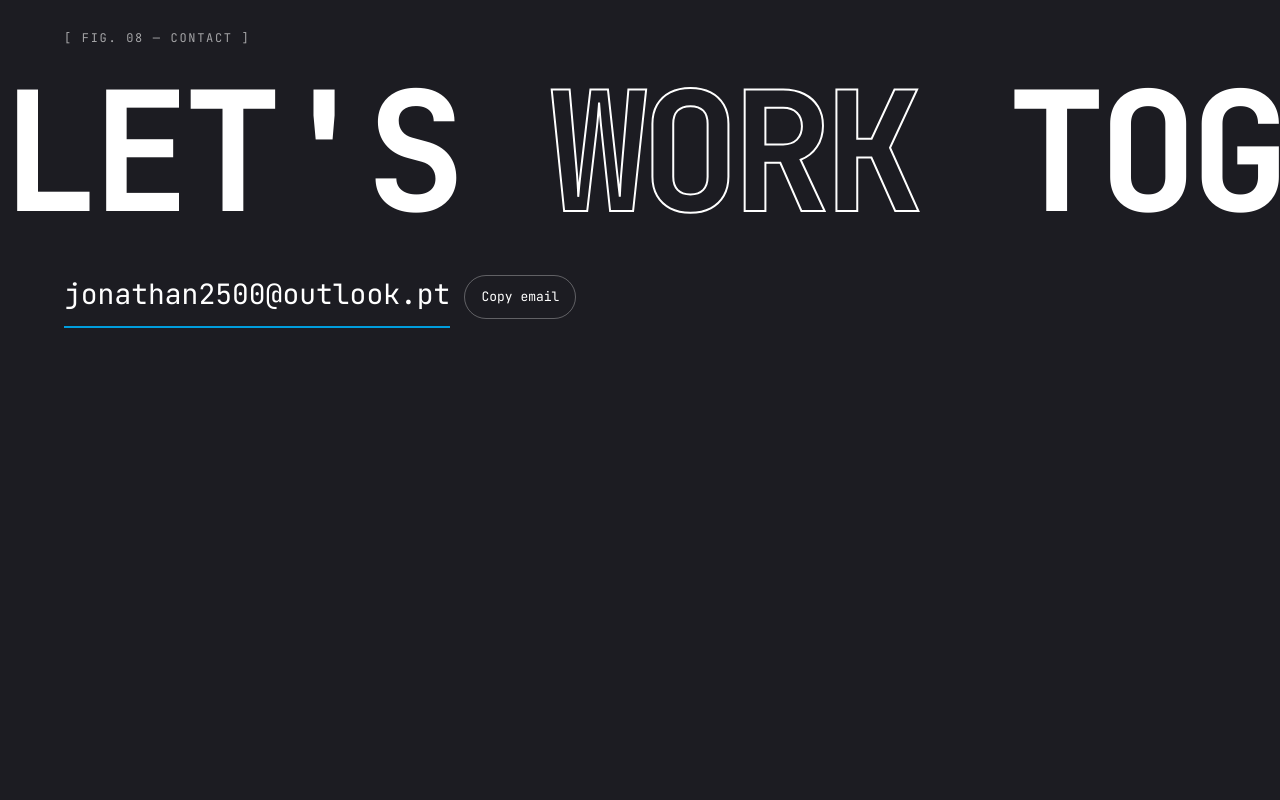
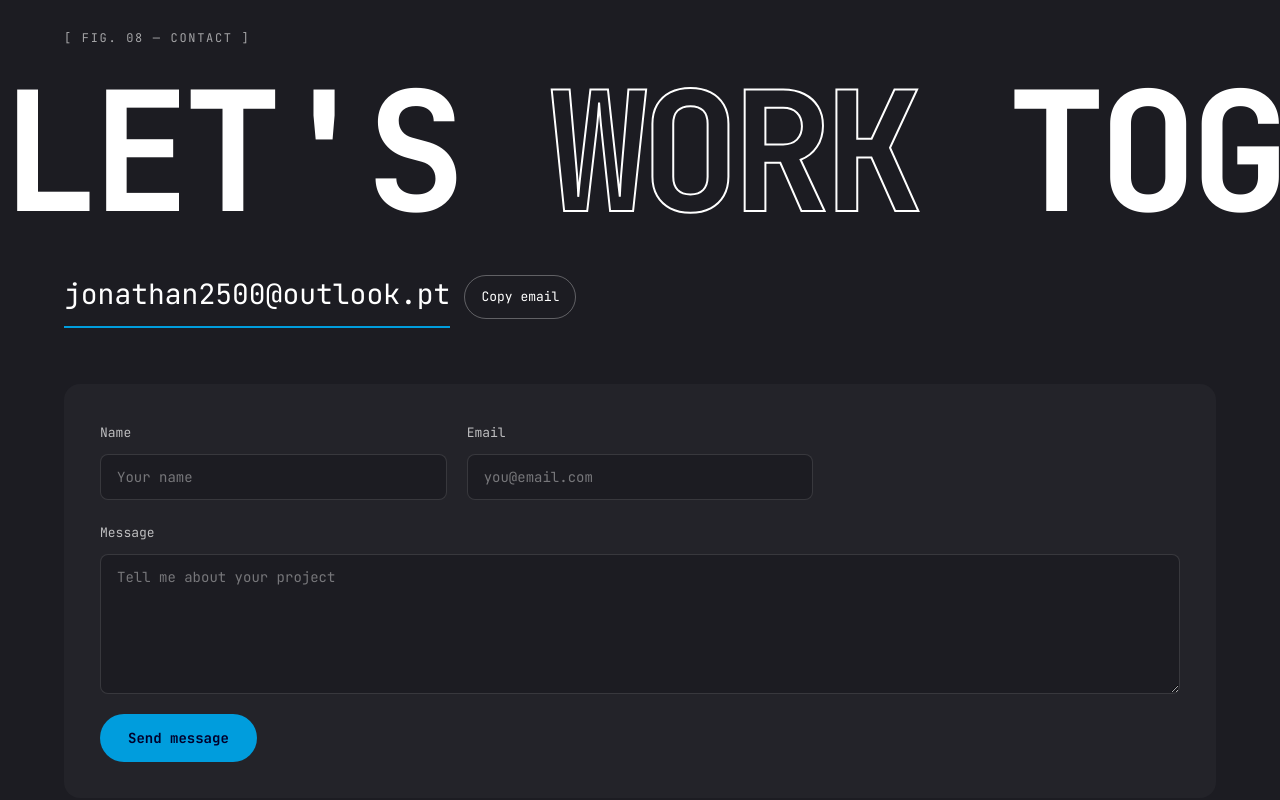
Before and after one commit to Dot010/personal-portfolio, a Next.js app: page / in a window 1280 px wide. Shown: the part 7861-8661 px from the top of the page. Before the commit the page ends 8385 px from the top, so only its background shows below. Built offline with nearby package versions, Linux system fonts and the light colour scheme; a web font is replaced by a local one.

Commit message:
feat(contact): add a labelled form that opens the email app pre-filled

```diff
--- /dev/null
+++ b/components/contact/ContactForm.tsx
@@ -0,0 +1,75 @@
+"use client";
+
+import { useState, type FormEvent } from "react";
+
+import { site } from "@/data/site";
+
+const field =
+  "min-w-0 rounded-lg border border-white/12 bg-background px-4 py-3 text-sm text-white outline-none transition-colors placeholder:text-white/40 focus:border-accent";
+
+/**
+ * Contact form. For now it opens the visitor's email app with the message filled in;
+ * a server-side send will replace this later.
+ */
+export default function ContactForm() {
+  const [note, setNote] = useState("");
+
+  const onSubmit = (e: FormEvent<HTMLFormElement>) => {
+    e.preventDefault();
+    const data = new FormData(e.currentTarget);
+    const name = String(data.get("name") ?? "").trim();
+    const email = String(data.get("email") ?? "").trim();
+    const message = String(data.get("message") ?? "").trim();
+    if (!name || !email || !message) {
+      setNote("Fill in your name, email and message.");
+      return;
+    }
+    const subject = encodeURIComponent(`Portfolio contact from ${name}`);
+    const body = encodeURIComponent(`${message}\n\n— ${name} (${email})`);
+    window.location.href = `mailto:${site.email}?subject=${subject}&body=${body}`;
+    setNote("Your email app should open with the message ready to send.");
+  };
+
+  return (
+    <form
+      onSubmit={onSubmit}
+      noValidate
+      className="grid grid-cols-[repeat(auto-fit,minmax(min(100%,260px),1fr))] gap-5 rounded-2xl bg-surface p-[clamp(20px,4vw,36px)]"
+    >
+      <label htmlFor="contact-name" className="flex flex-col gap-2 text-[13px] text-white/70">
+        Name
+        <input id="contact-name" name="name" type="text" autoComplete="name" required placeholder="Your name" className={field} />
+      </label>
+      <label htmlFor="contact-email" className="flex flex-col gap-2 text-[13px] text-white/70">
+        Email
+        <input
+          id="contact-email"
+          name="email"
+          type="email"
+          autoComplete="email"
+          required
+          placeholder="you@email.com"
+          className={field}
+        />
+      </label>
+      <label htmlFor="contact-message" className="col-span-full flex flex-col gap-2 text-[13px] text-white/70">
+        Message
+        <textarea
+          id="contact-message"
+          name="message"
+          required
+          placeholder="Tell me about your project"
+          className={`${field} min-h-[140px] resize-y`}
+        />
+      </label>
+      <div className="col-span-full flex flex-wrap items-center gap-5">
+        <button type="submit" className="rounded-full bg-accent px-7 py-3.5 text-sm font-bold text-primary">
+          Send message
+        </button>
+        <p role="status" className="min-h-[1.2em] text-[13px] text-accent">
+          {note}
+        </p>
+      </div>
+    </form>
+  );
+}
--- a/components/sections/Contact.tsx
+++ b/components/sections/Contact.tsx
@@ -2,6 +2,7 @@
 
 import { useRef, useState } from "react";
 
+import ContactForm from "@/components/contact/ContactForm";
 import { site } from "@/data/site";
 
 const Contact = () => {
@@ -53,6 +54,7 @@ const Contact = () => {
             {copied ? "Copied" : "Copy email"}
           </button>
         </div>
+        <ContactForm />
       </div>
     </section>
   );
```
